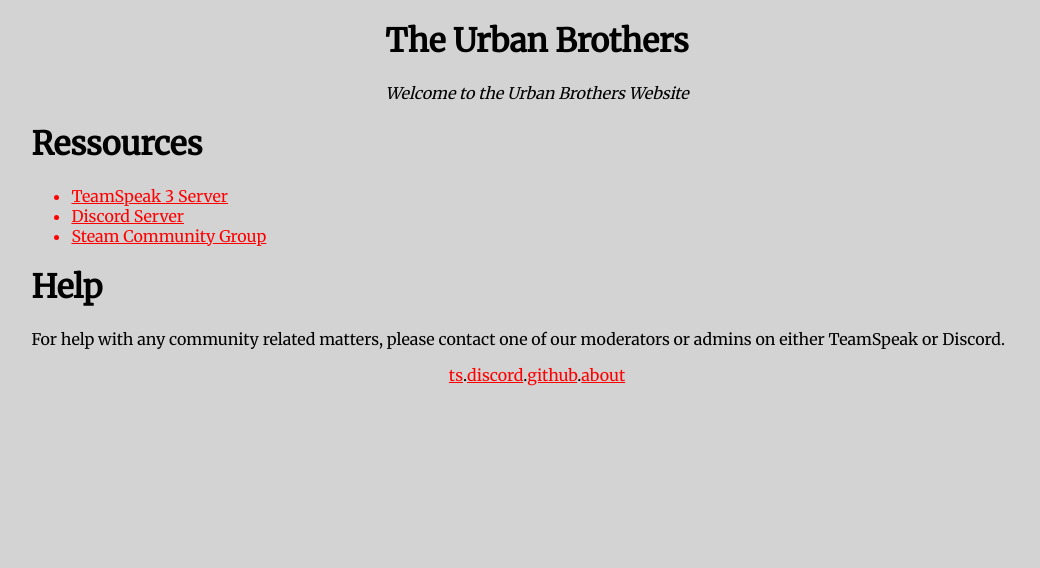
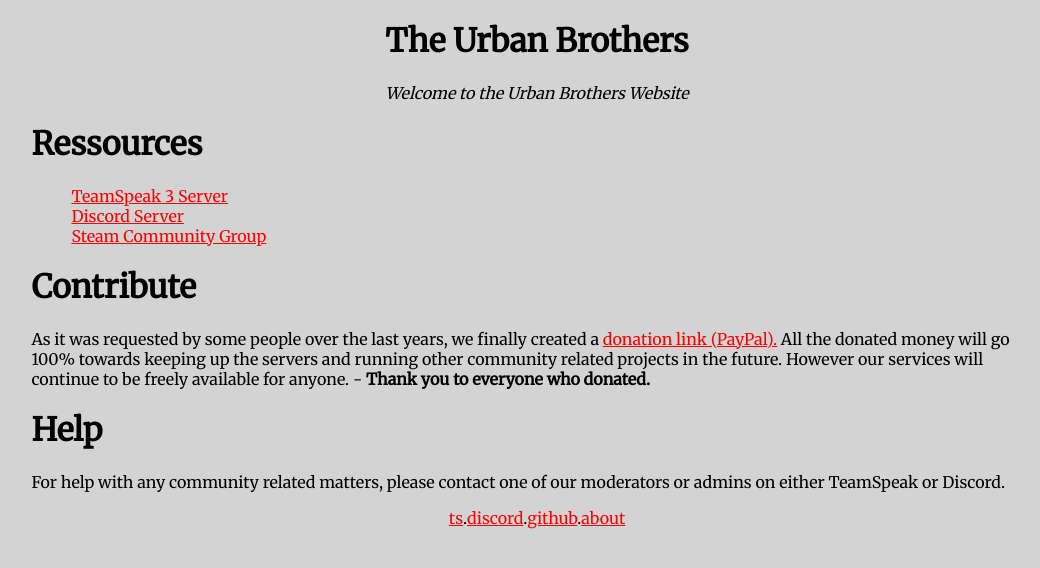
Before and after one commit to creyD/urban_website, a Gatsby site: page / in a window 1280 px wide. Shown: the whole page, without its empty margins (103-1143 px from the left). Built offline with nearby package versions, Linux system fonts and the light colour scheme; Gatsby itself is replaced by a stand-in of ours.

Commit message:
Added Paragraph to main page

```diff
--- a/src/pages/index.js
+++ b/src/pages/index.js
@@ -20,6 +20,18 @@
           <li>Steam Community Group</li>
         </a>
       </ul>
+      <MainEntry title="Contribute" />
+      <p>
+        As it was requested by some people over the last years, we finally
+        created a{" "}
+        <a href="https://paypal.me/pools/c/89fz0b2YFk" target="_blanc">
+          donation link (PayPal).
+        </a>{" "}
+        All the donated money will go 100% towards keeping up the servers and
+        running other community related projects in the future. However our
+        services will continue to be freely available for anyone. -{" "}
+        <b>Thank you to everyone who donated.</b>
+      </p>
       <MainEntry title="Help" />
       <p>
         For help with any community related matters, please contact one of our
--- a/src/styles/global.css
+++ b/src/styles/global.css
@@ -24,3 +24,7 @@
   margin-left: 10%;
   margin-right: 10%;
 }
+
+ul {
+  list-style: none;
+}
```
